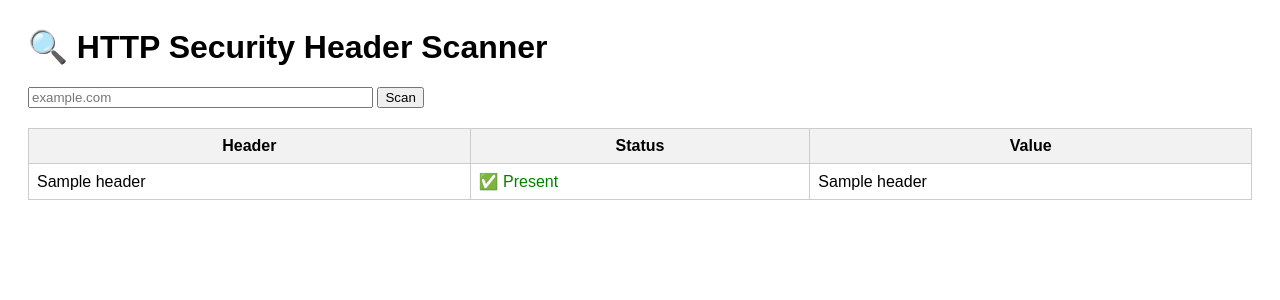
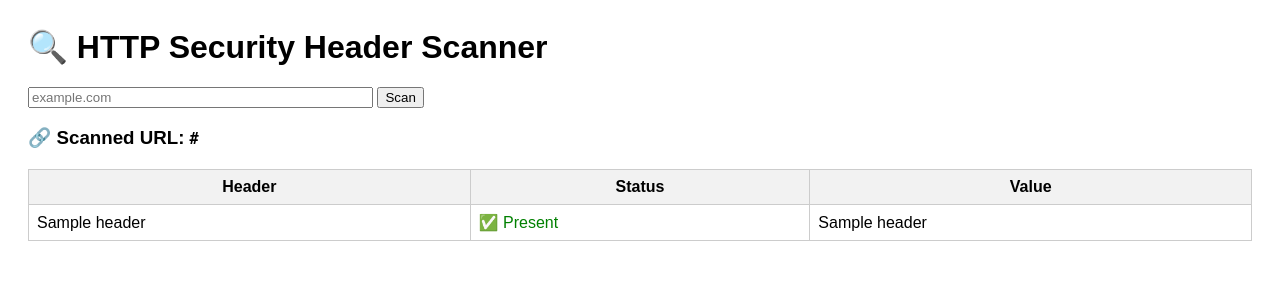
Before and after one commit to arvindhsiv/owasp-http-header-checker, a Flask app: template templates/index.html in a window 1280 px wide. Shown: the top 300 px of the page. Run offline with Flask 3, Linux system fonts and the light colour scheme; the template is opened without the code that fills it: most values are stand-ins (such as "Sample title", 1, 10 or a date in 2020).

Commit message:
Fixed index.html for url name

```diff
--- a/templates/index.html
+++ b/templates/index.html
@@ -22,7 +22,9 @@
     {% endif %}
 
     {% if headers %}
-        <table class="header-table">
+    <h3>🔗 Scanned URL: <code>{{ scanned_url }}</code></h3>
+
+    <table class="header-table">
             <tr>
                 <th>Header</th>
                 <th>Status</th>
```
